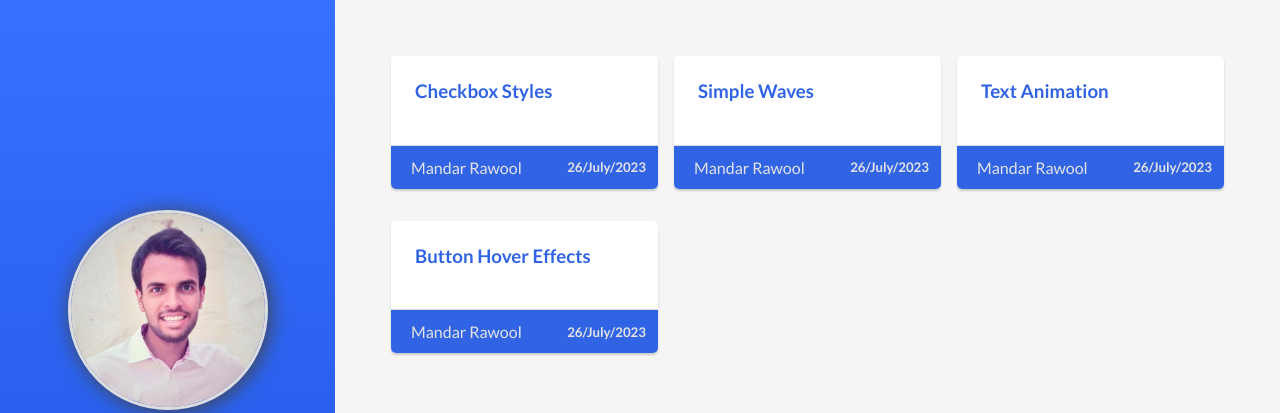
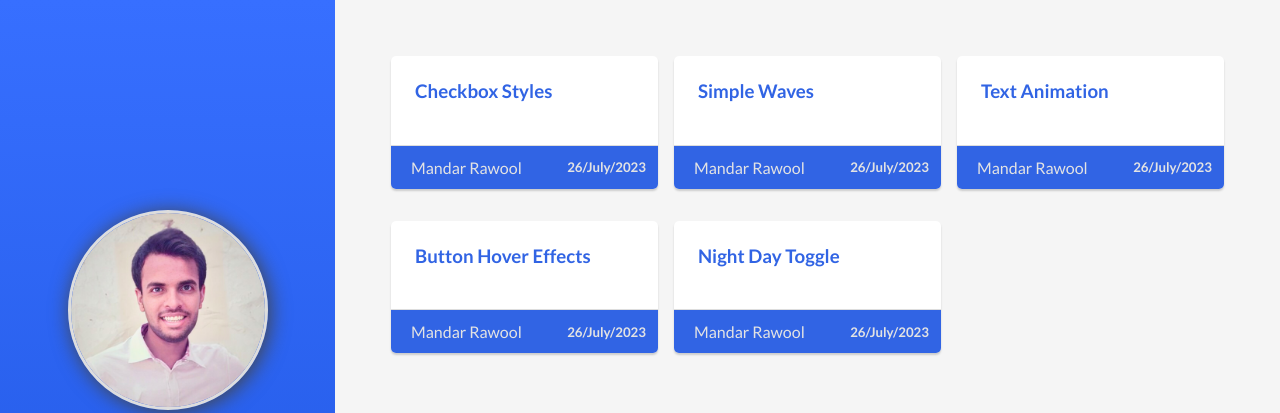
Before and after one commit to Mandar-WC/Designs-Repository, a website: page index.html in a window 1280 px wide. Shown: the top 413 px of the page. Drawn offline with Linux system fonts and the light colour scheme.

Commit message:
Night Day Toggle Link Added.

```diff
--- a/index.html
+++ b/index.html
@@ -316,6 +316,21 @@
                         </div>
                     </div>
                 </a>
+                <a class="project-item" href="Night-Day-Toggle.html">
+                    <div class="item-inner">
+                        <div class="content">
+                            <h3>Night Day Toggle</h3>
+                        </div>
+                        <div class="item-footer">
+                            <div class="item-person">
+                                <span>Mandar Rawool</span>
+                            </div>
+                            <div class="date">
+                                <h5>26/July/2023</h5>
+                            </div>
+                        </div>
+                    </div>
+                </a>
             </div>
         </div>
     </div>
```
